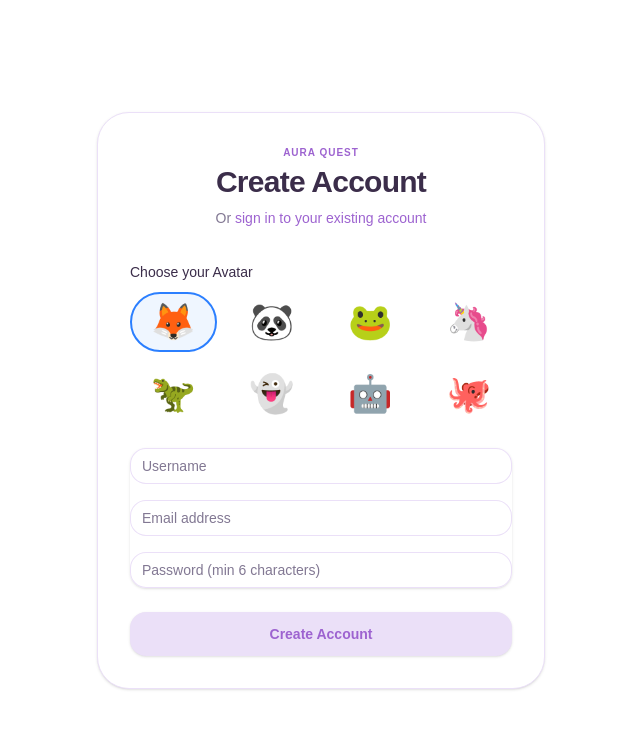
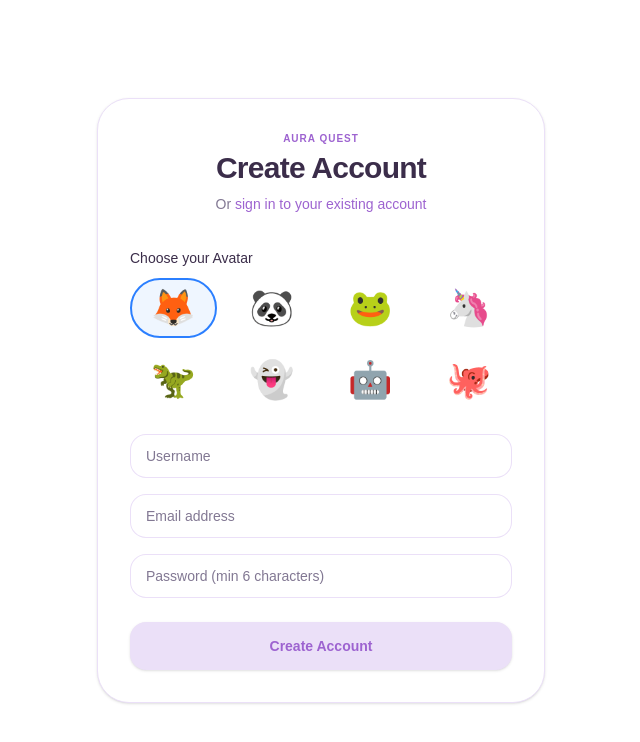
Before and after one commit to Raghava-sensai/event-qr-attendance, a Next.js app: page /register in a window 1280 px wide. Shown: the top 742 px of the page, without its empty margins (319-959 px from the left). Built offline with nearby package versions, Linux system fonts and the light colour scheme.

Commit message:
Fix form alignment and add detailed error

```diff
--- a/app/event/[token]/page.tsx
+++ b/app/event/[token]/page.tsx
@@ -56,6 +56,7 @@ export default async function EventScanPage({
   // 4. Try to insert attendance (or check if already completed)
   let status: 'success' | 'duplicate' | 'error' = 'success'
   let attendanceTime = new Date()
+  let insertErrorMsg = ''
 
   // First check if already attended
   const { data: existingAttendance } = await supabase
@@ -84,6 +85,7 @@ export default async function EventScanPage({
         status = 'duplicate'
       } else {
         status = 'error'
+        insertErrorMsg = insertError.message || insertError.code || 'Unknown database error'
         console.error('Failed to mark attendance', insertError)
       }
     } else if (newAttendance) {
@@ -159,7 +161,8 @@ export default async function EventScanPage({
           <>
             <AlertCircle className="mx-auto h-16 w-16 text-red-500 mb-4" />
             <h2 className="text-2xl font-bold text-[#3B2D4A] mb-2">An Error Occurred</h2>
-            <p className="text-[#827893] mb-2">We could not record your participation. Please try again.</p>
+            <p className="text-[#827893] mb-2">We could not record your participation.</p>
+            <p className="text-xs text-red-400 bg-red-50 p-2 rounded-lg break-all">Error: {insertErrorMsg}</p>
           </>
         )}
 
--- a/app/register/page.tsx
+++ b/app/register/page.tsx
@@ -1,6 +1,6 @@
 import { register } from '@/app/actions/auth'
 import Link from 'next/link'
-import { SubmitButton } from '@/components/SubmitButton'
+import { useFormStatus } from 'react-dom'
 
 const AVATARS = ['🦊', '🐼', '🐸', '🦄', '🦖', '👻', '🤖', '🐙']
 
@@ -49,7 +49,7 @@ export default async function RegisterPage({
             </div>
           </div>
 
-          <div className="space-y-4 rounded-2xl shadow-sm">
+          <div className="space-y-4">
             <div>
               <label htmlFor="username" className="sr-only">Username</label>
               <input
@@ -58,7 +58,7 @@ export default async function RegisterPage({
                 type="text"
                 autoComplete="username"
                 required
-                className="relative block w-full rounded-2xl border-0 py-1.5 text-[#3B2D4A] ring-1 ring-inset ring-[#EBE0F8] placeholder:text-[#827893] focus:z-10 focus:ring-2 focus:ring-inset focus:ring-[#E5C1FA] sm:text-sm sm:leading-6 px-3"
+                className="relative block w-full rounded-2xl border-0 py-2.5 text-[#3B2D4A] ring-1 ring-inset ring-[#EBE0F8] placeholder:text-[#827893] focus:z-10 focus:ring-2 focus:ring-inset focus:ring-[#E5C1FA] sm:text-sm sm:leading-6 px-4"
                 placeholder="Username"
               />
             </div>
@@ -70,7 +70,7 @@ export default async function RegisterPage({
                 type="email"
                 autoComplete="email"
                 required
-                className="relative block w-full rounded-2xl border-0 py-1.5 text-[#3B2D4A] ring-1 ring-inset ring-[#EBE0F8] placeholder:text-[#827893] focus:z-10 focus:ring-2 focus:ring-inset focus:ring-[#E5C1FA] sm:text-sm sm:leading-6 px-3"
+                className="relative block w-full rounded-2xl border-0 py-2.5 text-[#3B2D4A] ring-1 ring-inset ring-[#EBE0F8] placeholder:text-[#827893] focus:z-10 focus:ring-2 focus:ring-inset focus:ring-[#E5C1FA] sm:text-sm sm:leading-6 px-4"
                 placeholder="Email address"
               />
             </div>
@@ -82,20 +82,29 @@ export default async function RegisterPage({
                 type="password"
                 autoComplete="new-password"
                 required
-                minLength={6}
-                className="relative block w-full rounded-2xl border-0 py-1.5 text-[#3B2D4A] ring-1 ring-inset ring-[#EBE0F8] placeholder:text-[#827893] focus:z-10 focus:ring-2 focus:ring-inset focus:ring-[#E5C1FA] sm:text-sm sm:leading-6 px-3"
+                className="relative block w-full rounded-2xl border-0 py-2.5 text-[#3B2D4A] ring-1 ring-inset ring-[#EBE0F8] placeholder:text-[#827893] focus:z-10 focus:ring-2 focus:ring-inset focus:ring-[#E5C1FA] sm:text-sm sm:leading-6 px-4"
                 placeholder="Password (min 6 characters)"
               />
             </div>
           </div>
 
-          <div>
-            <SubmitButton>
-              Create Account
-            </SubmitButton>
-          </div>
+          <SubmitButton />
         </form>
       </div>
     </div>
   )
 }
+
+// Extract button to use form status for loading state
+function SubmitButton() {
+  const { pending } = useFormStatus()
+  return (
+    <button
+      type="submit"
+      disabled={pending}
+      className="flex w-full justify-center rounded-2xl bg-[#EBE0F8] px-3 py-3 text-sm font-bold leading-6 text-[#9D63D0] shadow-sm hover:bg-[#E0D0F5] focus-visible:outline focus-visible:outline-2 focus-visible:outline-offset-2 focus-visible:outline-[#E5C1FA] transition-colors active:scale-95 disabled:opacity-50 disabled:cursor-not-allowed"
+    >
+      {pending ? 'Creating Account...' : 'Create Account'}
+    </button>
+  )
+}
```
